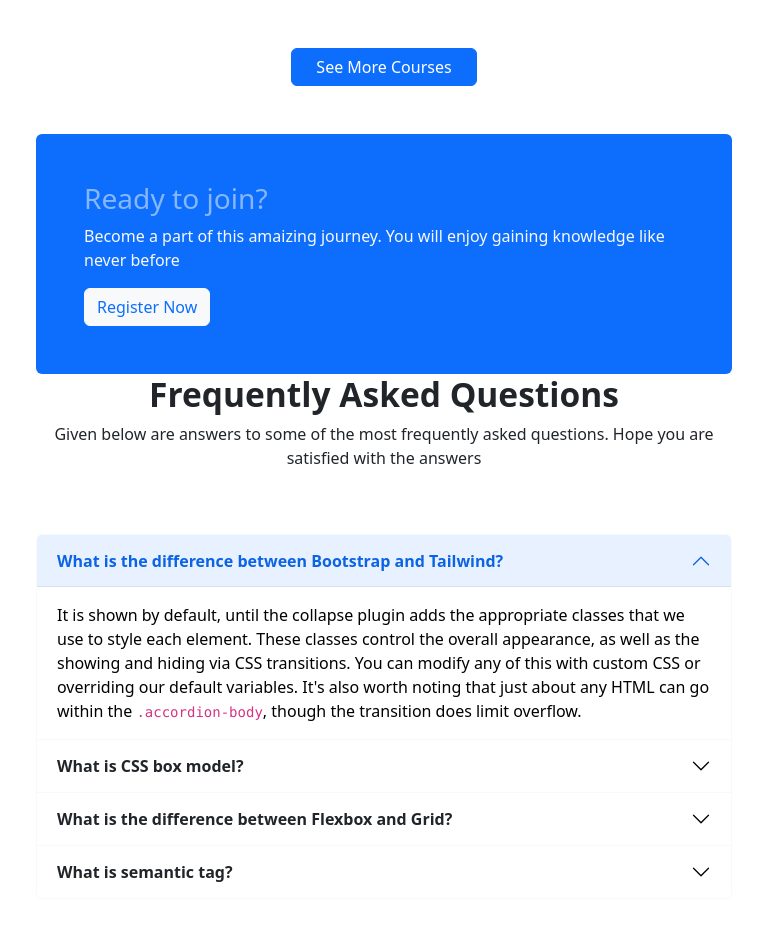
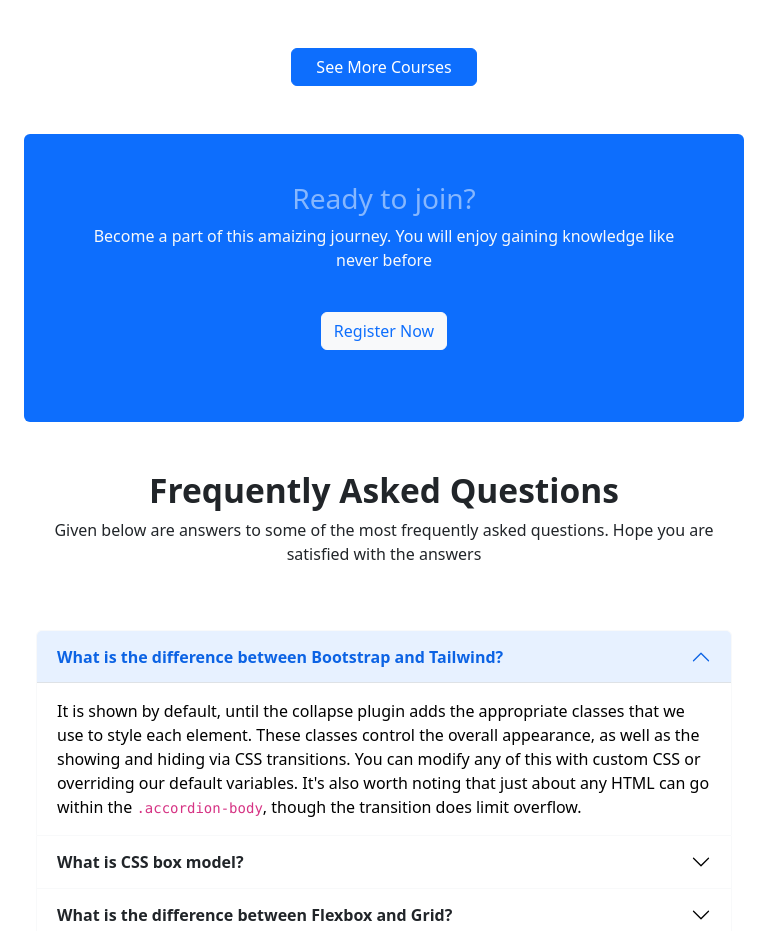
Before and after one commit to FarzanaMaisha/edtech, a plain HTML site: page index.html in a window 768 px wide. Shown: the part 2160-3091 px from the top of the page. Drawn offline with nearby package versions, Linux system fonts and the light colour scheme.

```diff
--- a/index.html
+++ b/index.html
@@ -31,6 +31,10 @@
                 font-size: .6rem;
             }
 
+            .join {
+                text-align: center;
+            }
+
         }
 
         @media screen and (min-width:578px) and (max-width:768px) {
@@ -51,6 +55,10 @@
                 margin: 0;
                 font-size: .8rem;
             }
+
+            .join {
+                text-align: center;
+            }
         }
 
         @media screen and (min-width:768px) and (max-width:1016px) {
@@ -64,6 +72,10 @@
 
             .carousel-caption p {
                 font-size: 1rem;
+            }
+
+            .join {
+                text-align: center;
             }
         }
 
@@ -86,6 +98,8 @@
                 margin: 0;
                 font-size: 1.5rem;
             }
+
+
         }
     </style>
 </head>
@@ -293,14 +307,16 @@
                     Courses</button></div>
 
             <!-- Ready to Join -->
-            <div class="bg-primary p-5 rounded">
-                <div>
-                    <h2 class="text-white-50">Ready to join?</h2>
+            <div class="bg-primary p-5 rounded grid row  d-flex allign-itmes-center justify-content-center join mb-5">
+                <div class=" col-lg-8 ">
+                    <h2 class="text-white-50 ">Ready to join?</h2>
                     <p class="text-light">Become a part of this amaizing journey. You will enjoy gaining knowledge like
                         never before</p>
                 </div>
-                <div>
-                    <button type="button" class="btn btn-light text-primary">Register Now</button>
+                <div
+                    class=" col-lg-4 gx-5 d-flex allign-itmes-center justify-content-center lg-flex justify-content-lg-end">
+                    <button type="button" class="btn btn-light text-primary me-lg-2 my-4">Register
+                        Now</button>
                 </div>
 
             </div>
```
